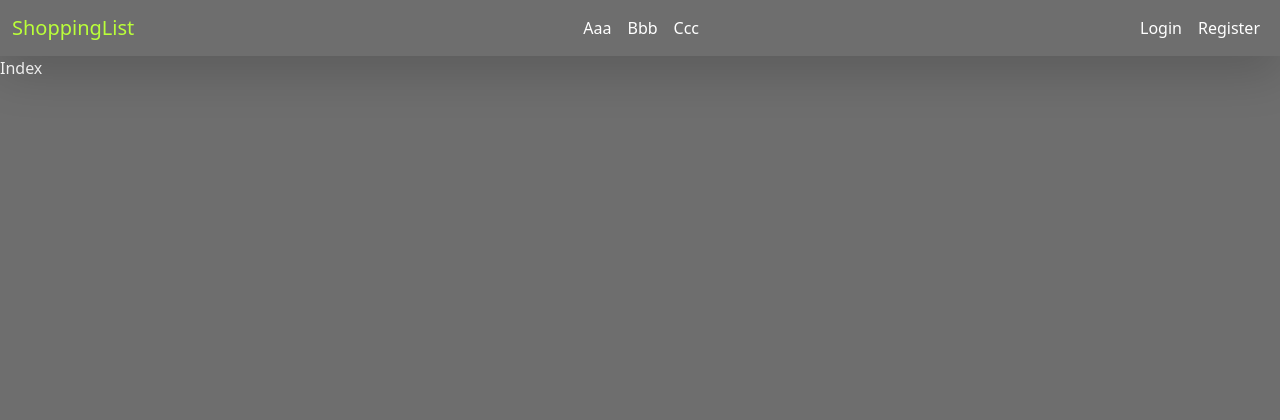
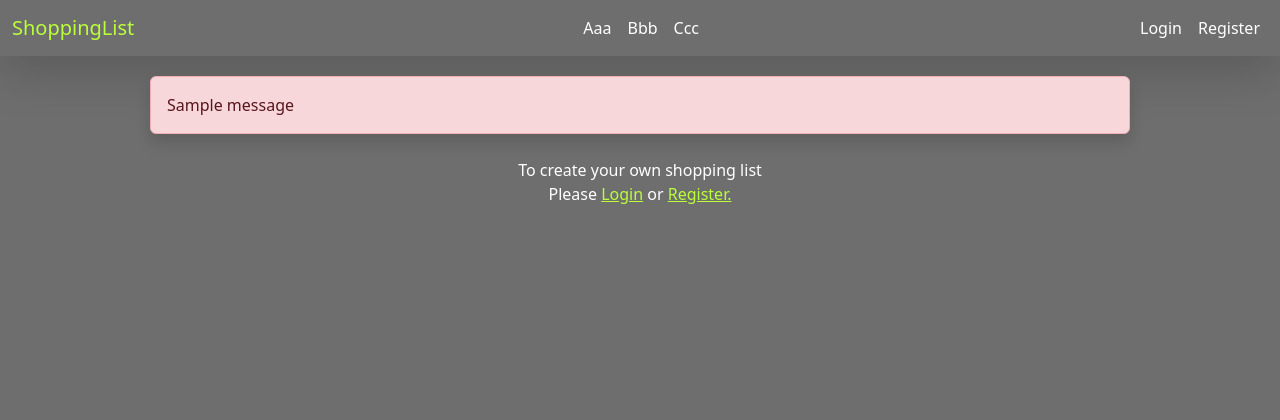
Before and after one commit to basnaly/shoppinglist, a Django app: page / in a window 1280 px wide. Shown: the top 420 px of the page. Run offline with Django 4.2, Linux system fonts and the light colour scheme; tables that the repository leaves empty hold one stand-in row (values such as "Sample post"); one stand-in notice (Sample message) is shown.

Commit message:
Add shop model and function, display messages, add upper, lowercases and symbol validators, styling

```diff
--- /dev/null
+++ b/shopping/static/message.js
@@ -0,0 +1,11 @@
+
+document.addEventListener("DOMContentLoaded", () => {
+    const message = document.getElementById("message");
+    if (message) {
+        document.getElementById("message").innerHTML;
+        setTimeout(() => {
+            document.getElementById("message").innerHTML = "";
+            // window.location.replace(window.location.href);
+        }, 10000)
+    }
+})
--- a/shopping/static/styles.css
+++ b/shopping/static/styles.css
@@ -23,3 +23,14 @@ body {
     grid-template-columns: 50% 50%;
     grid-gap: 20px;
 }
+
+#message {
+    margin-right: 150px;
+    margin-left: 150px;
+    margin-top: 20px;
+    color: var(--yellow-green);
+}
+
+.auth {
+    color: var(--yellow-green);
+}
--- a/shopping/templates/shopping/index.html
+++ b/shopping/templates/shopping/index.html
@@ -2,8 +2,37 @@
 {% load static %}
 
 {% block body %}
-    <div class="">
-        Index
-    </div>
+
+    {% if user.is_authenticated %}
+        <div>
+
+            <div class="text-center my-4">
+                Type the shops which you usualy go in the form bellow and click enter.
+            </div>
+
+            {% comment %} on submit POST /add_shop {(input.name = shop_name): input.value}  {% endcomment %}
+            <form action="{% url 'add_shop' %}" method="post" id="shop-form" class="container w-50">
+                {% csrf_token %}
+
+                <div class="input-group mb-3">
+                    <input type="text" name="shop_name" class="form-control" placeholder="Type the shop">
+                </div>
+            </form>
+        </div>
+
+    {% else %}
+
+        <div class="text-center mt-4">
+            <div>
+                To create your own shopping list
+            </div>
+            <div class="">
+                Please <a class="auth" href="{% url 'login' %}">Login</a>
+                or <a class="auth" href="{% url 'register' %}">Register.</a>
+            </div>
+
+        </div>
+
+    {% endif %}
 
 {% endblock %}
--- a/shopping/templates/shopping/layout.html
+++ b/shopping/templates/shopping/layout.html
@@ -16,7 +16,7 @@
 
         <nav class="navbar navbar-expand-lg shadow-lg">
             <div class="container-fluid">
-                <a class="navbar-brand" href="#">ShoppingList</a>
+                <a class="navbar-brand" href="/">ShoppingList</a>
 
 
                 <div class="d-flex">
@@ -49,6 +49,21 @@
           </nav>
 
         <div class="">
+            {% if messages %}
+
+                {% block script %}
+                    <script src="{% static '/message.js' %}"></script>
+                {% endblock %}
+
+                <div id="message">
+                    {% for message in messages %}
+                        <div class="alert alert-danger shadow" role="alert">
+                            {{ message }}
+                        </div>
+
+                    {% endfor %}
+                </div>
+            {% endif%}
 
             {% block body %}
             {% endblock%}
--- a/shopping/templates/shopping/login.html
+++ b/shopping/templates/shopping/login.html
@@ -18,7 +18,7 @@
 
         <div class="m-2 text-center">
             Don't have an account?
-            <a href="{% url 'register' %}" class="ms-2" style="color: var(--yellow-green);">
+            <a href="{% url 'register' %}" class="ms-2">
                 Register here.
             </a>
         </div>
--- a/shopping/templates/shopping/register.html
+++ b/shopping/templates/shopping/register.html
@@ -4,9 +4,9 @@
 
     <div class="d-flex flex-column align-items-center">
 
-        <div class="mt-3" style="color: var(--yellow-green);">
+        <div class="mt-3 text-center" style="color: var(--yellow-green);">
             <div>Your password must contain at least 8 characters:</div>
-            <div>uppercase, lowercase, symbols and numbers.</div>
+            <div>uppercase, lowercase, numbers and symbols: ~!@#$%^&*-_+=.</div>
         </div>
 
         <form action="{% url 'register' %}" method="post"
@@ -23,7 +23,7 @@
 
         <div class="m-2 text-center">
             Already have an account?
-            <a href="{% url 'login' %}" class="ms-2" style="color: var(--yellow-green);">
+            <a href="{% url 'login' %}" class="ms-2 auth">
                 Log In here.
             </a>
         </div>
--- a/shopping/urls.py
+++ b/shopping/urls.py
@@ -8,4 +8,6 @@ urlpatterns = [
     path("register", views.register, name="register"),
     path("logout", views.logout_view, name="logout"),
 
+    path("add_shop", views.add_shop, name="add_shop"),
+
 ]
--- a/shopping/views.py
+++ b/shopping/views.py
@@ -1,16 +1,24 @@
 from django.shortcuts import render
 from django.http import HttpResponseRedirect, JsonResponse
 from django.urls import reverse
+from django.core.exceptions import ValidationError
 from shopping.forms import RegisterForm, LoginForm
-from .models import User
+from .models import User, Shop
 from django.contrib.auth import authenticate, login, logout
 from django.contrib import messages
 from django.db import IntegrityError
+from django.contrib.auth.decorators import login_required
 
 # Create your views here.
 
 def index(request):
-    return render(request, "shopping/index.html",{})
+    user_shops = []
+    if request.user.is_authenticated:
+        user = User.objects.get(id=request.user.id)
+        user_shops = Shop.objects.filter(owner=user)
+    return render(request, "shopping/index.html",{
+        "user_shops": user_shops
+    })
 
 
 def register(request):
@@ -30,7 +38,9 @@ def register(request):
 
             if password != confirmation:
                 messages.error(request, "Password must match conformation.")
-                return HttpResponseRedirect(reverse("register"))
+                return render(request, "shopping/register.html", {
+                    "form": form
+                })
 
             try:
                 new_user = User.objects.create_user(
@@ -43,15 +53,18 @@ def register(request):
                 new_user.save()
             except IntegrityError:
                 messages.error(request, "User already taken!")
-                return HttpResponseRedirect(reverse("register"))
+                return render(request, "shopping/register.html", {
+                    "form": form
+                })
 
             login(request, new_user)
             messages.success(request, "The user was successfully saved!")
             return HttpResponseRedirect(reverse("index"))
         else:
-            print(form.errors)
             messages.error(request, "Some of the values are not valid!")
-            return HttpResponseRedirect(reverse("register"))
+            return render(request, "shopping/register.html", {
+                "form": form,
+            })
 
 
 def login_view(request):
@@ -80,7 +93,31 @@ def login_view(request):
             })
 
 
-
 def logout_view(request):
     logout(request)
     return HttpResponseRedirect(reverse("login"))
+
+
+@login_required
+def add_shop(request):
+    user = User(id=request.user.id)
+    user_shops = Shop.objects.filter(owner=user)
+    if request.method == "POST":
+        shop_name = request.POST.get("shop_name")
+        # name="shop_name" from index.html form input
+        try:
+            if not shop_name:
+                raise ValidationError(message="Please enter the valid text!")
+            new_shop = Shop.objects.create(
+                shop_name = shop_name,
+                owner = user
+            )
+            new_shop.save()
+        except IntegrityError:
+            messages.error(request, "Something went wrong. Try again later.")
+            return HttpResponseRedirect(reverse("index"))
+        except ValidationError:
+            messages.error(request, "Please enter the valid text!")
+            return HttpResponseRedirect(reverse("index"))
+        messages.success(request, f"The shop {new_shop.shop_name} was successfully added!")
+        return HttpResponseRedirect(reverse("index"))
```
Also changed, not shown: shopping/models.py (+8 -0 lines), shoppinglist/settings.py (+17 -8 lines), shoppinglist/validators.py (added, +49 -0 lines), shopping/migrations/0002_shop.py (added).
